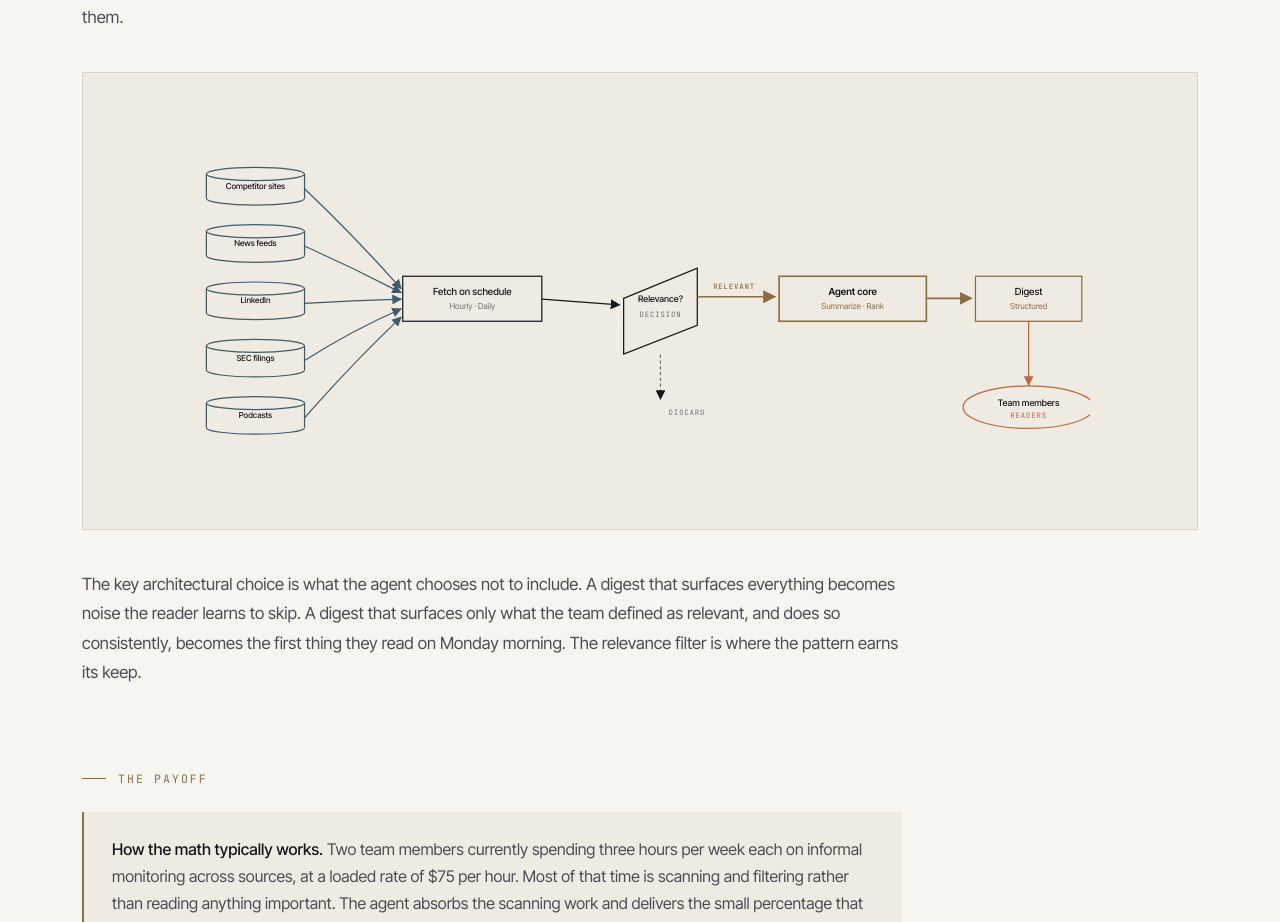
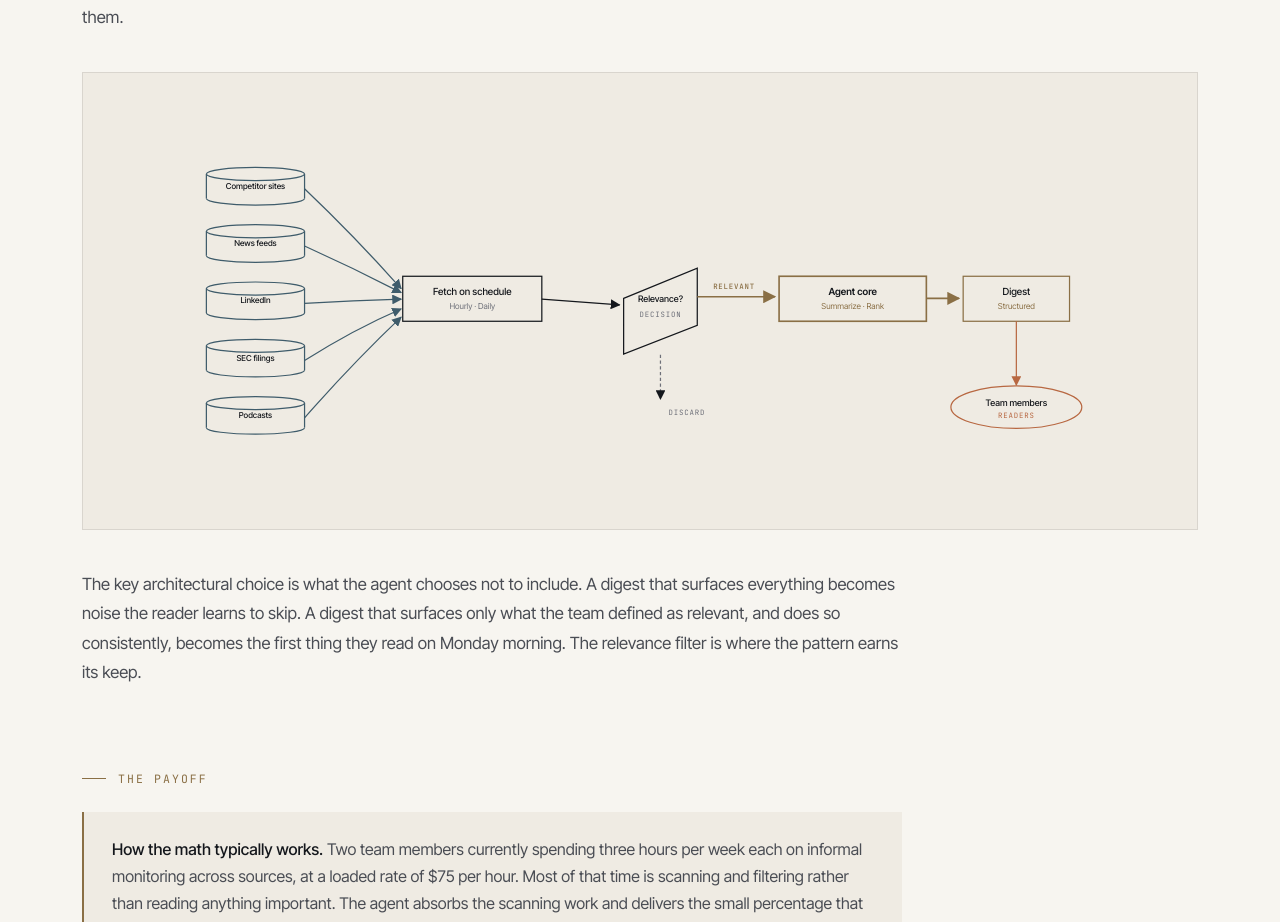
Before and after one commit to sashazaliz/zaliznyak-group, a Next.js app: page /agents in a window 1280 px wide. Shown: the part 6962-7884 px from the top of the page. Built offline with nearby package versions, Linux system fonts and the light colour scheme.

Commit message:
Fix Pattern 1 orphan ellipse and Pattern 3 right-edge clipping

```diff
--- a/app/agents/page.tsx
+++ b/app/agents/page.tsx
@@ -533,9 +533,9 @@ export default function AgentsPage() {
                 <text x="810" y="220" textAnchor="middle" fontFamily="Inter Tight" fontSize="10" fill="#8A6F45">Summarize · Rank</text>
 
                 {/* Digest */}
-                <rect x="960" y="180" width="130" height="55" fill="none" stroke="#8A6F45" strokeWidth="1.5"/>
-                <text x="1025" y="203" textAnchor="middle" fontFamily="Inter Tight" fontSize="12" fontWeight="500" fill="#14171C">Digest</text>
-                <text x="1025" y="220" textAnchor="middle" fontFamily="Inter Tight" fontSize="10" fill="#8A6F45">Structured</text>
+                <rect x="945" y="180" width="130" height="55" fill="none" stroke="#8A6F45" strokeWidth="1.5"/>
+                <text x="1010" y="203" textAnchor="middle" fontFamily="Inter Tight" fontSize="12" fontWeight="500" fill="#14171C">Digest</text>
+                <text x="1010" y="220" textAnchor="middle" fontFamily="Inter Tight" fontSize="10" fill="#8A6F45">Structured</text>
 
                 {/* Arrows: sources → fetcher */}
                 <path d="M 140 73 Q 200 130 258 195" fill="none" stroke="#3F5C6B" strokeWidth="1.5" markerEnd="url(#arr-teal-3)"/>
@@ -548,18 +548,18 @@ export default function AgentsPage() {
                 <line x1="430" y1="208" x2="525" y2="215" stroke="#14171C" strokeWidth="1.5" markerEnd="url(#arr-ink-3)"/>
                 <line x1="620" y1="205" x2="715" y2="205" stroke="#8A6F45" strokeWidth="2" markerEnd="url(#arr-gold-3)"/>
                 <text x="665" y="195" textAnchor="middle" fontFamily="JetBrains Mono" fontSize="9" letterSpacing="1" fill="#8A6F45" fontWeight="500">RELEVANT</text>
-                <line x1="900" y1="207" x2="955" y2="207" stroke="#8A6F45" strokeWidth="2" markerEnd="url(#arr-gold-3)"/>
+                <line x1="900" y1="207" x2="940" y2="207" stroke="#8A6F45" strokeWidth="2" markerEnd="url(#arr-gold-3)"/>
 
                 {/* Discard */}
                 <line x1="575" y1="276" x2="575" y2="330" stroke="#6E7079" strokeWidth="1.5" strokeDasharray="4,3" markerEnd="url(#arr-ink-3)"/>
                 <text x="585" y="350" fontFamily="JetBrains Mono" fontSize="9" letterSpacing="1" fill="#6E7079">DISCARD</text>
 
                 {/* Team readers */}
-                <ellipse cx="1025" cy="340" rx="80" ry="26" fill="none" stroke="#B86842" strokeWidth="1.5"/>
-                <text x="1025" y="338" textAnchor="middle" fontFamily="Inter Tight" fontSize="11" fontWeight="500" fill="#14171C">Team members</text>
-                <text x="1025" y="353" textAnchor="middle" fontFamily="JetBrains Mono" fontSize="9" letterSpacing="1" fill="#B86842">READERS</text>
+                <ellipse cx="1010" cy="340" rx="80" ry="26" fill="none" stroke="#B86842" strokeWidth="1.5"/>
+                <text x="1010" y="338" textAnchor="middle" fontFamily="Inter Tight" fontSize="11" fontWeight="500" fill="#14171C">Team members</text>
+                <text x="1010" y="353" textAnchor="middle" fontFamily="JetBrains Mono" fontSize="9" letterSpacing="1" fill="#B86842">READERS</text>
 
-                <line x1="1025" y1="235" x2="1025" y2="313" stroke="#B86842" strokeWidth="1.5" markerEnd="url(#arr-terra-3)"/>
+                <line x1="1010" y1="235" x2="1010" y2="313" stroke="#B86842" strokeWidth="1.5" markerEnd="url(#arr-terra-3)"/>
               </svg>
             </div>
 
```
